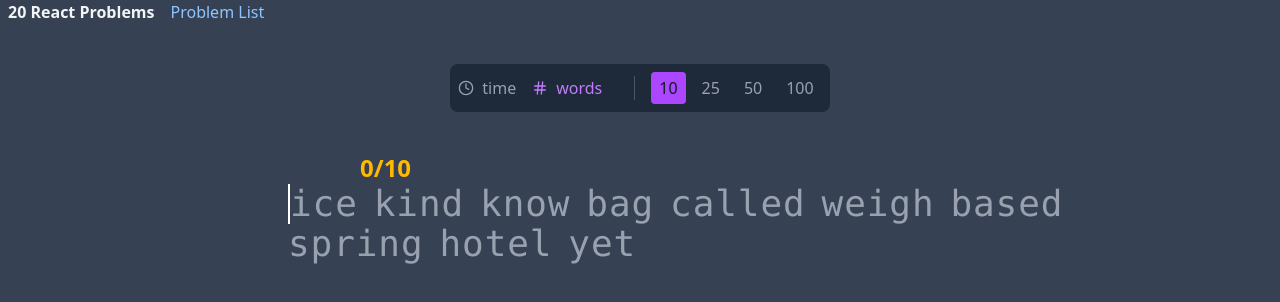
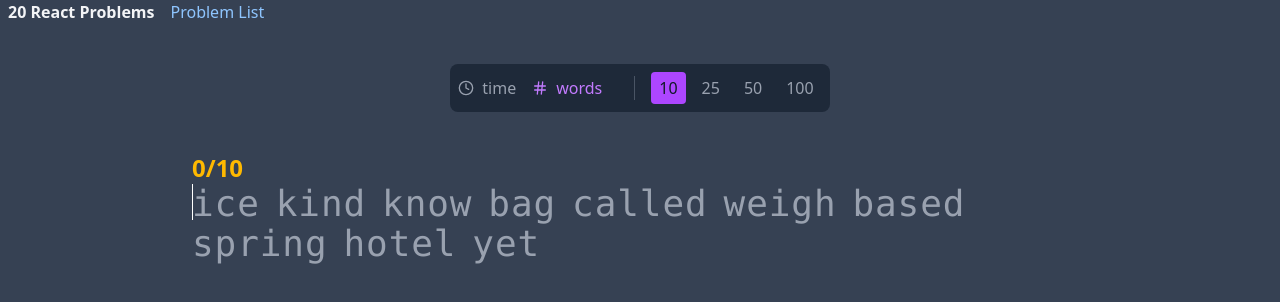
Before and after one commit to lordbaldwin1/20-react-problems, a React (Vite) app: page /typetest in a window 1280 px wide. Shown: the top 302 px of the page. Built offline with nearby package versions, Linux system fonts and the light colour scheme.

Commit message:
fix letter shake as type cause cursor

```diff
--- a/src/components/TypeTest.tsx
+++ b/src/components/TypeTest.tsx
@@ -347,8 +347,8 @@ export default function TypeTest() {
         </div>
       )}
       {(gameState.status === "during" || gameState.status === "before") && (
-        <div className="flex flex-col gap-2 w-full">
-          <div className="w-full flex items-center justify-center">
+        <div className="flex flex-col gap-2 w-full max-w-4xl">
+          <div className="w-full flex justify-center">
             {memoizedGameModeConfig}
           </div>
           <div className="flex flex-col items-center justify-start mt-8">
@@ -366,7 +366,7 @@ export default function TypeTest() {
               onKeyDown={handleSubmit}
               className="bg-white border-2 mb-4 text-black absolute opacity-0"
             />
-            <div className="w-full ml-84 max-w-4xl">
+            <div className="w-full">
               {gameState.mode === "words" && (
                 <p className="text-2xl font-bold text-amber-400">{`${completedWords.length}/${gameState.sampleText.length}`}</p>
               )}
@@ -377,9 +377,9 @@ export default function TypeTest() {
 
             <div
               ref={containerRef}
-              className="relative h-[7.5em] overflow-hidden w-full max-w-4xl mx-auto flex justify-center items-start"
+              className="relative h-[7.5em] overflow-hidden w-full mx-auto flex justify-center items-start"
             >
-              <div className="flex ml-24 flex-wrap gap-x-4 gap-y-0 text-4xl font-mono tracking-wide">
+              <div className="flex flex-wrap gap-x-4 gap-y-0 text-4xl font-mono tracking-wide">
                 {gameState.sampleText.map((word, index) => (
                   <Word
                     key={index}
@@ -416,15 +416,16 @@ const Word = memo(forwardRef<HTMLDivElement, {
   const cursorPosition = input.length;
   const isCorrect = props.word === props.input;
   const extraLetters = input.length > word.length ? input.slice(word.length) : [];
-  const showEndCursor = props.isActive && ((cursorPosition === word.length && extraLetters.length === 0) || cursorPosition === word.length + extraLetters.length);
+  const showEndCursor = props.isActive && cursorPosition === word.length && extraLetters.length === 0;
 
   return (
     <div
       ref={ref}
-      className="flex flex-row text-4xl font-mono tracking-wide"
+      className="flex flex-row text-4xl font-mono tracking-wide relative"
     >
+      <div className="flex">
         {props.isCompleted && !isCorrect ? (
-        <div className="underline decoration-red-400">
+          <div className="underline decoration-red-400 flex">
             {word.map((letter, index) => {
               if (letter === input[index]) {
                 return <Letter key={index} letter={letter} status={"correct"} />;
@@ -441,7 +442,7 @@ const Word = memo(forwardRef<HTMLDivElement, {
         ) : (
           <div className="flex">
             {word.map((letter, index) => {
-            const showCursor = index === cursorPosition && props.isActive;
+              const showCursor = props.isActive && index === cursorPosition && cursorPosition !== word.length + extraLetters.length;
               if (letter === input[index]) {
                 return <Letter key={index} letter={letter} status={"correct"} showCursor={showCursor} />;
               } else if (letter !== input[index] && input[index]) {
@@ -455,13 +456,21 @@ const Word = memo(forwardRef<HTMLDivElement, {
                 key={`extra-${index}`}
                 letter={letter}
                 status={"incorrect"}
-              showCursor={word.length + index === cursorPosition && props.isActive}
+                showCursor={props.isActive && word.length + index === cursorPosition && cursorPosition === word.length + extraLetters.length}
               />
             ))}
-          {showEndCursor && (
-            <span className="border-l-2 border-white h-[1em] ml-[1px]"></span>
+          </div>
         )}
       </div>
+
+      {showEndCursor && (
+        <span
+          className="absolute top-0 bottom-0 border-l-2 border-white"
+          style={{
+            left: '100%',
+            height: '1em',
+          }}
+        ></span>
       )}
     </div>
   );
@@ -476,20 +485,30 @@ const Letter = memo(function Letter(props: {
   const status = props.status;
   const showCursor = props.showCursor;
 
-  let className = "";
+  let textColorClass = "";
   if (status === "correct") {
-    className = "text-white";
+    textColorClass = "text-white";
   } else if (status === "incorrect") {
-    className = "text-red-400";
+    textColorClass = "text-red-400";
   } else if (status === "none") {
-    className = "text-gray-400";
+    textColorClass = "text-gray-400";
   }
 
-  if (showCursor) {
-    className += " border-l-2 border-white";
-  }
-
-  return <span className={className}>{letter}</span>;
+  return (
+    <div className="relative inline-block">
+      <span className={textColorClass}>{letter}</span>
+      {showCursor && (
+        <span
+          className="absolute top-0 bottom-0 border-l-2 border-white"
+          style={{
+            left: '0',
+            height: '1em',
+            transform: 'translateX(-1px)'
+          }}
+        ></span>
+      )}
+    </div>
+  );
 });
 
 const GameModeConfig = memo(function GameModeConfig(props: {
```
Lines whose indentation alone changed are shown as unchanged.
